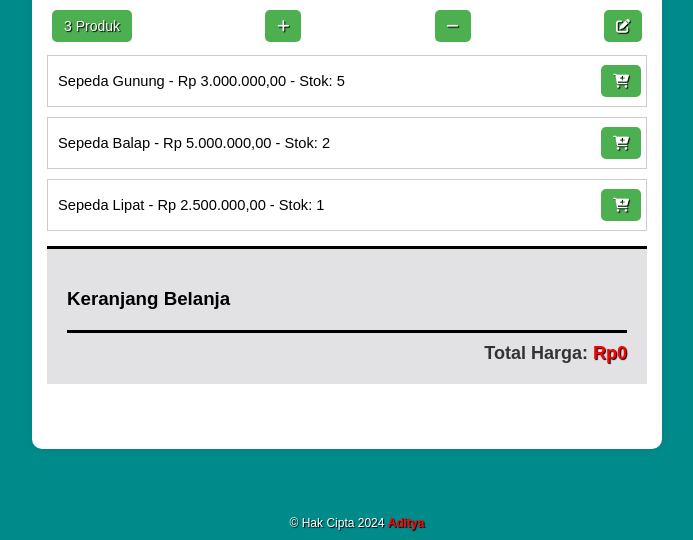
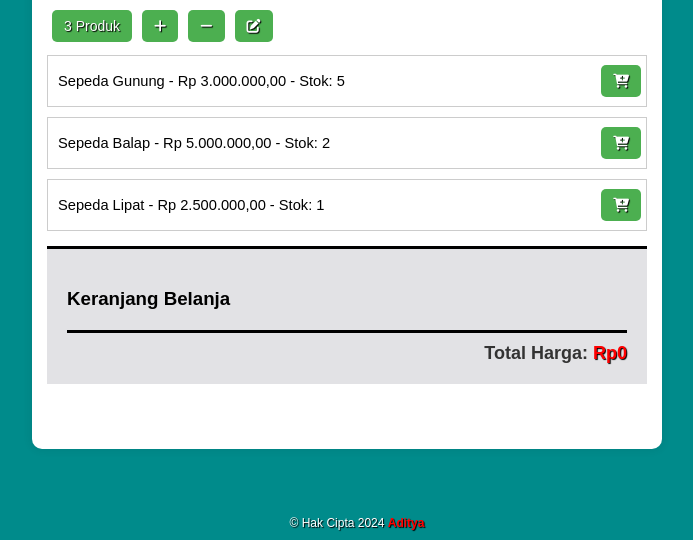
Before and after one commit to ditiaCode/Produk-Sepeda-Sepeda-Aditya, a plain HTML site: page index.html in a window 1280 px wide. Shown: the part 260-800 px from the top of the page, without its empty margins (293-986 px from the left). Drawn offline with Linux system fonts and the light colour scheme.

Commit message:
Update index.html

```diff
--- a/index.html
+++ b/index.html
@@ -170,7 +170,7 @@
                 </tr>
             </table>
         </div>
-        <div style="margin-bottom: 8px; display: flex; justify-content: space-between;">
+        <div style="margin-bottom: 8px; display: flex;">
             <button onclick="displayProducts()"><span id="product-count">0</span> Produk</button>
             <button onclick="addProduct()"><i class="fas fa-plus"></i></button>
             <button onclick="removeProduct()"><i class="fas fa-minus"></i></button>
```
